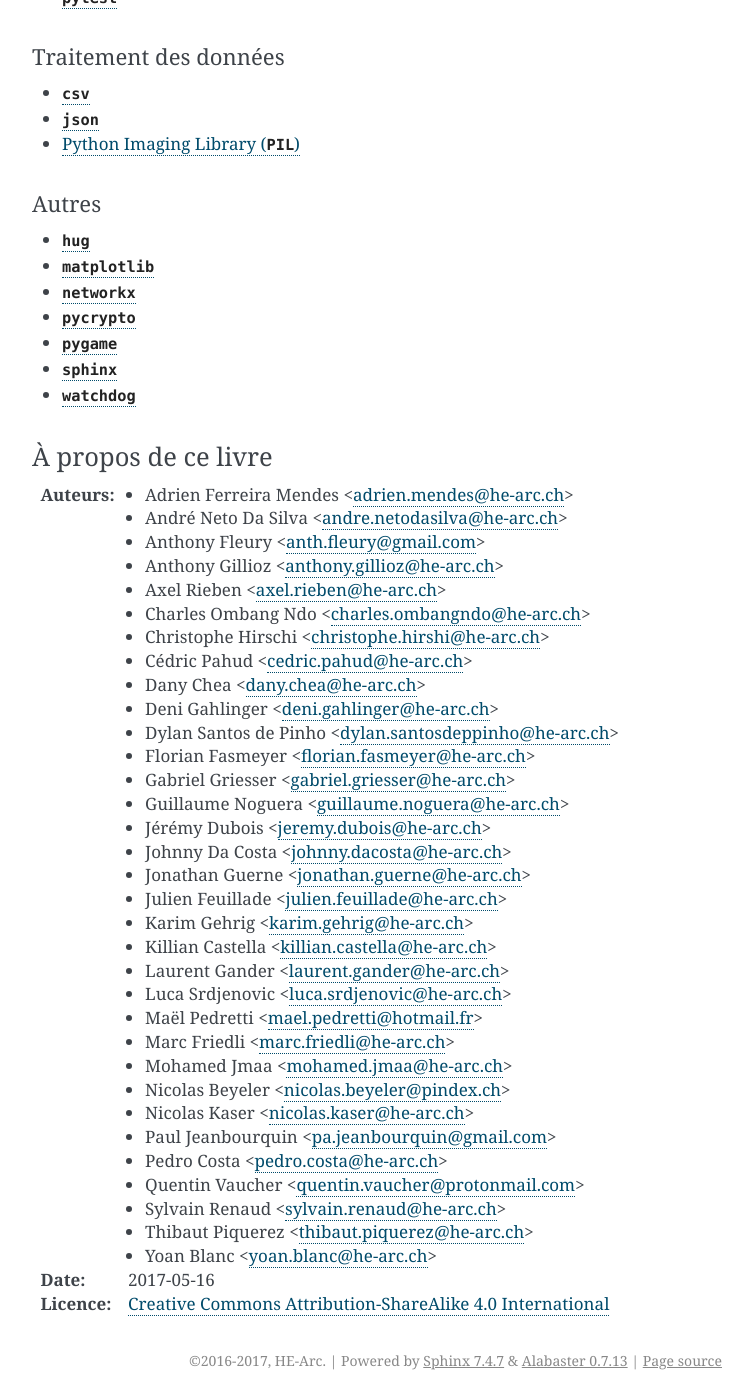
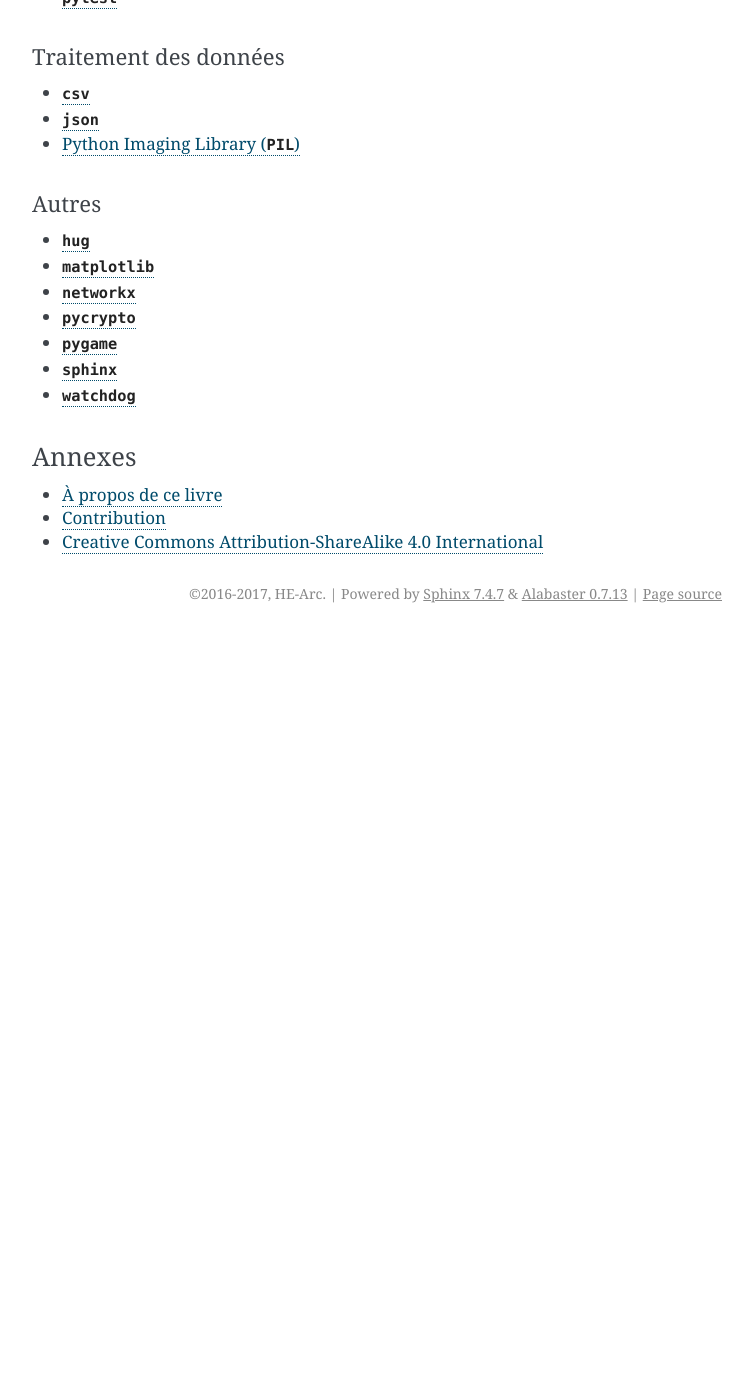
Before and after one commit to HE-Arc/livre-python, a Sphinx documentation site: the page built from source/index.rst, in a window 1280 px wide and 1400 px high, scrolled down 1309 px. Shown: the whole window, without its empty margins (388-1141 px from the left). Built offline with Sphinx 7.4.7, drawn with Linux system fonts in a browser that asks for light colours; after the commit the page ends 1942 px from its top, so only the background shows below that; some of the changed text lies outside the part shown.

Commit message:
Mise à jour du README.
Signed-off-by: Yoan Blanc <yoan@dosimple.ch>

```diff
--- a/source/index.rst
+++ b/source/index.rst
@@ -85,46 +85,12 @@ Autres
    sphinx/index
    watchdog/index
 
-À propos de ce livre
-====================
+Annexes
+=======
 
-:Auteurs:
+.. toctree::
+   :maxdepth: 1
 
- - Adrien Ferreira Mendes <adrien.mendes@he-arc.ch>
- - André Neto Da Silva <andre.netodasilva@he-arc.ch>
- - Anthony Fleury <anth.fleury@gmail.com>
- - Anthony Gillioz <anthony.gillioz@he-arc.ch>
- - Axel Rieben <axel.rieben@he-arc.ch>
- - Charles Ombang Ndo <charles.ombangndo@he-arc.ch>
- - Christophe Hirschi <christophe.hirshi@he-arc.ch>
- - Cédric Pahud <cedric.pahud@he-arc.ch>
- - Dany Chea <dany.chea@he-arc.ch>
- - Deni Gahlinger <deni.gahlinger@he-arc.ch>
- - Dylan Santos de Pinho <dylan.santosdeppinho@he-arc.ch>
- - Florian Fasmeyer <florian.fasmeyer@he-arc.ch>
- - Gabriel Griesser <gabriel.griesser@he-arc.ch>
- - Guillaume Noguera <guillaume.noguera@he-arc.ch>
- - Jérémy Dubois <jeremy.dubois@he-arc.ch>
- - Johnny Da Costa <johnny.dacosta@he-arc.ch>
- - Jonathan Guerne <jonathan.guerne@he-arc.ch>
- - Julien Feuillade <julien.feuillade@he-arc.ch>
- - Karim Gehrig <karim.gehrig@he-arc.ch>
- - Killian Castella <killian.castella@he-arc.ch>
- - Laurent Gander <laurent.gander@he-arc.ch>
- - Luca Srdjenovic <luca.srdjenovic@he-arc.ch>
- - Maël Pedretti <mael.pedretti@hotmail.fr>
- - Marc Friedli <marc.friedli@he-arc.ch>
- - Mohamed Jmaa <mohamed.jmaa@he-arc.ch>
- - Nicolas Beyeler <nicolas.beyeler@pindex.ch>
- - Nicolas Kaser <nicolas.kaser@he-arc.ch>
- - Paul Jeanbourquin <pa.jeanbourquin@gmail.com>
- - Pedro Costa <pedro.costa@he-arc.ch>
- - Quentin Vaucher <quentin.vaucher@protonmail.com>
- - Sylvain Renaud <sylvain.renaud@he-arc.ch>
- - Thibaut Piquerez <thibaut.piquerez@he-arc.ch>
- - Yoan Blanc <yoan.blanc@he-arc.ch>
-
-:Date:  2017-05-16
-
-:Licence:
-        :ref:`licence`
+   misc/about
+   misc/contrib
+   licence
```
Also changed, not shown: README.rst (+2 -17 lines), source/misc/about.rst (added, +43 -0 lines), source/misc/contrib.rst (added, +24 -0 lines).
